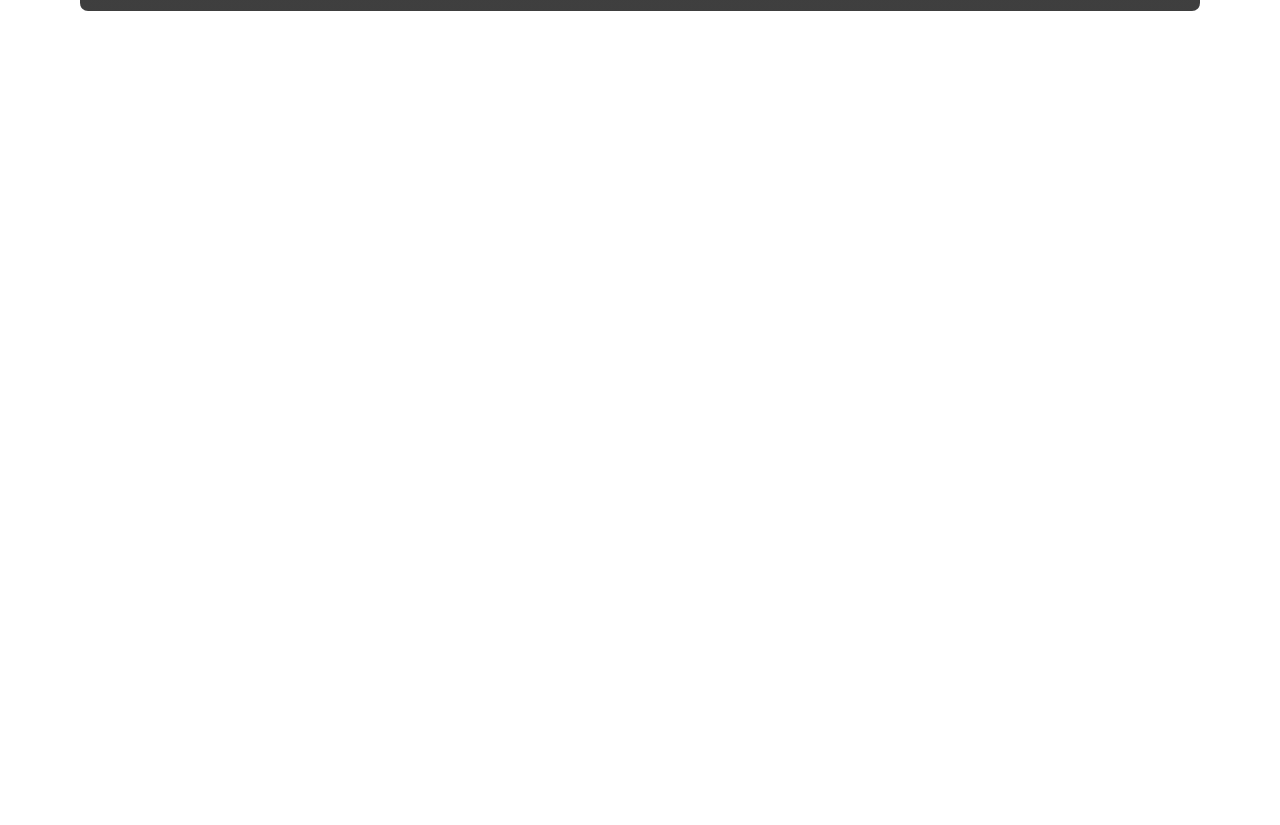
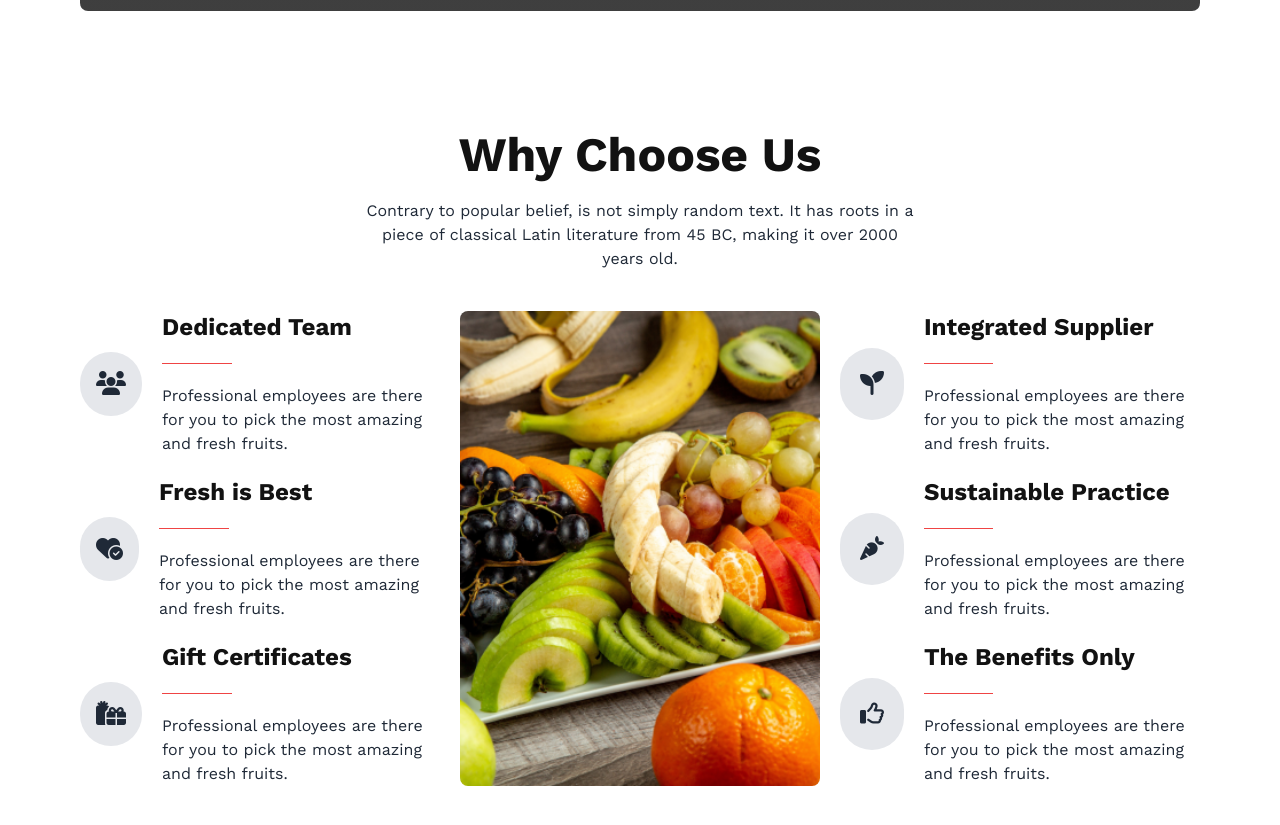
Before and after one commit to byteFarhan/fruit-brust, a plain HTML site: page index.html in a window 1280 px wide. Shown: the part 2280-3105 px from the top of the page. Before the commit the page ends 2731 px from the top, so only its background shows below. Drawn offline with nearby package versions, Linux system fonts and the light colour scheme; grey boxes are pictures that could not be loaded.

Commit message:
Why Choose Us section is added

```diff
--- a/index.html
+++ b/index.html
@@ -64,7 +64,11 @@
         @apply bg-primary border-primary hover:bg-primary hover:border-primary text-white capitalize text-base font-bold;
       }
     }
+      #rotate-360{
+        transform: rotate(360deg);
+    }
   </style>
+
 </head>
 
 <!-- <body class="text-base font-normal font-workSans text-dark-1"> -->
@@ -474,7 +478,8 @@
             class="my-20 md:my-[120px] bg-[url('./images/team.png'),_linear-gradient(#121212B3,_#121212B3)] bg-blend-overlay bg-cover bg-center text-white py-20 rounded-lg ">
             <div class="mx-auto space-y-5 text-center lg:w-2/4">
                 <h2 class="text-2xl font-bold text-white md:text-5xl">Meet the team section</h2>
-                <p>Contrary to popular belief, is not simply random text. It has roots in a piece of classical Latin
+                <p class="mx-4 lg:mx-0">Contrary to popular belief, is not simply random text. It has roots in a piece
+                    of classical Latin
                     literature from 45 BC, making it over 2000 years old.</p>
             </div>
             <!--team member profiles -->
@@ -535,10 +540,101 @@
                     <p>Fruits Expert</p>
                     <div class="flex justify-center">
                         <ul class="flex gap-3 mx-auto text-2xl ">
-                            <li class="text-primary"><a href="#"><i class="fa-brands fa-facebook"></i></a></li>
+                            <li class="text-primary "><a href="#"><i class="fa-brands fa-facebook"></i></a></li>
                             <li class="text-primary"><a href=" #"><i class="fa-brands fa-twitter"></i></a></li>
-                            <li class="text-primary"><a href=" #"><i class="fa-brands fa-linkedin"></i></a></li>
+                            <li class=" text-primary"><a href=" #"><i class=" fa-brands fa-linkedin"></i></a>
+                            </li>
                         </ul>
+                    </div>
+
+                </div>
+            </div>
+        </section>
+        <!-- Why Choose Us section -->
+        <section>
+            <div class="mx-auto space-y-5 text-center md:w-3/4 lg:w-2/4">
+                <h2 class="text-3xl font-bold md:text-5xl">Why Choose Us</h2>
+                <p>Contrary to popular belief, is not simply random text. It has roots in a piece of classical Latin
+                    literature from 45 BC, making it over 2000 years old.</p>
+            </div>
+            <div class="grid grid-cols-1 gap-10 my-10 lg:gap-5 lg:grid-cols-3">
+                <div class="order-2 space-y-5 lg:order-1">
+                    <!-- item-1 -->
+                    <div class="flex flex-col items-center justify-center gap-5 lg:flex-row lg:justify-start">
+                        <div class="p-4 text-2xl bg-gray-200 rounded-full"><i class="fa-solid fa-users"></i></div>
+                        <div class="space-y-5 text-center lg:text-start">
+                            <h2 class="text-2xl font-bold">Dedicated Team</h2>
+                            <hr class="w-2/4 mx-auto border-red-500 md:w-1/4 lg:mx-0">
+                            <p class="md:w-3/4 lg:w-full md:mx-auto">Professional employees are there for you to pick
+                                the
+                                most amazing and fresh fruits.</p>
+                        </div>
+                    </div>
+                    <!-- item-2 -->
+                    <div class="flex flex-col items-center justify-center gap-5 lg:flex-row lg:justify-start">
+                        <div class="p-4 text-2xl bg-gray-200 rounded-full"><i
+                                class="fa-solid fa-heart-circle-check"></i>
+                        </div>
+                        <div class="space-y-5 text-center lg:text-start">
+                            <h2 class="text-2xl font-bold">Fresh is Best</h2>
+                            <hr class="w-2/4 mx-auto border-red-500 md:w-1/4 lg:mx-0">
+                            <p class="md:w-3/4 lg:w-full md:mx-auto">Professional employees are there for you to pick
+                                the
+                                most amazing
+                                and fresh fruits.</p>
+                        </div>
+                    </div>
+                    <!-- item-3 -->
+                    <div class="flex flex-col items-center justify-center gap-5 lg:flex-row lg:justify-start">
+                        <div class="p-4 text-2xl bg-gray-200 rounded-full"><i class="fa-solid fa-gifts"></i></div>
+                        <div class="space-y-5 text-center lg:text-start">
+                            <h2 class="text-2xl font-bold">Gift Certificates</h2>
+                            <hr class="w-2/4 mx-auto border-red-500 md:w-1/4 lg:mx-0">
+                            <p class="md:w-3/4 lg:w-full md:mx-auto">Professional employees are there for you to pick
+                                the
+                                most amazing and fresh fruits.</p>
+                        </div>
+                    </div>
+
+                </div>
+                <div class="order-1 lg:order-2">
+                    <img src="./images/whychoose1.png" alt="" class="object-cover w-full h-full rounded-lg">
+                </div>
+                <div class="order-3 space-y-5 ">
+                    <!-- item-1 -->
+                    <div class="flex flex-col items-center justify-center gap-5 lg:flex-row lg:justify-start">
+                        <div class="p-5 text-2xl bg-gray-200 rounded-full"><i class="fa-solid fa-seedling"></i></div>
+                        <div class="space-y-5 text-center lg:text-start">
+                            <h2 class="text-2xl font-bold">Integrated Supplier</h2>
+                            <hr class="w-2/4 mx-auto border-red-500 md:w-1/4 lg:mx-0">
+                            <p class="md:w-3/4 lg:w-full md:mx-auto">Professional employees are there for you to pick
+                                the
+                                most amazing and fresh fruits.</p>
+                        </div>
+                    </div>
+                    <!-- item-2 -->
+                    <div class="flex flex-col items-center justify-center gap-5 lg:flex-row lg:justify-start">
+                        <div class="p-5 text-2xl bg-gray-200 rounded-full"><i class="fa-solid fa-carrot"></i>
+                        </div>
+                        <div class="space-y-5 text-center lg:text-start">
+                            <h2 class="text-2xl font-bold">Sustainable Practice</h2>
+                            <hr class="w-2/4 mx-auto border-red-500 md:w-1/4 lg:mx-0">
+                            <p class="md:w-3/4 lg:w-full md:mx-auto">Professional employees are there for you to pick
+                                the
+                                most amazing
+                                and fresh fruits.</p>
+                        </div>
+                    </div>
+                    <!-- item-3 -->
+                    <div class="flex flex-col items-center justify-center gap-5 lg:flex-row lg:justify-start">
+                        <div class="p-5 text-2xl bg-gray-200 rounded-full"><i class="fa-regular fa-thumbs-up"></i></div>
+                        <div class="space-y-5 text-center lg:text-start">
+                            <h2 class="text-2xl font-bold">The Benefits Only</h2>
+                            <hr class="w-2/4 mx-auto border-red-500 md:w-1/4 lg:mx-0">
+                            <p class="md:w-3/4 lg:w-full md:mx-auto">Professional employees are there for you to pick
+                                the
+                                most amazing and fresh fruits.</p>
+                        </div>
                     </div>
 
                 </div>
```
